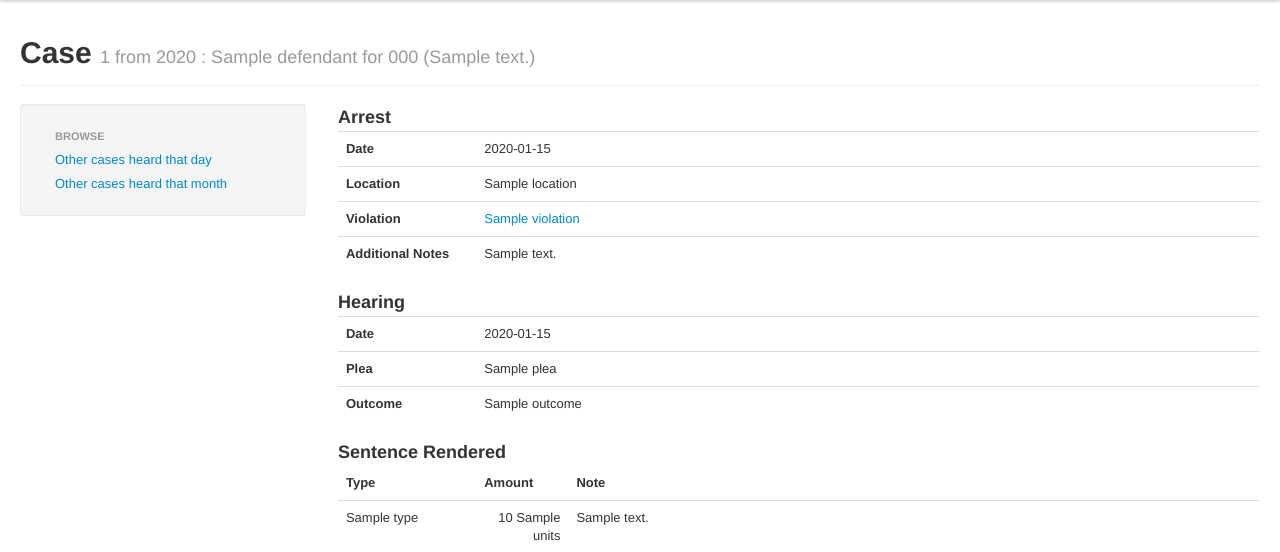
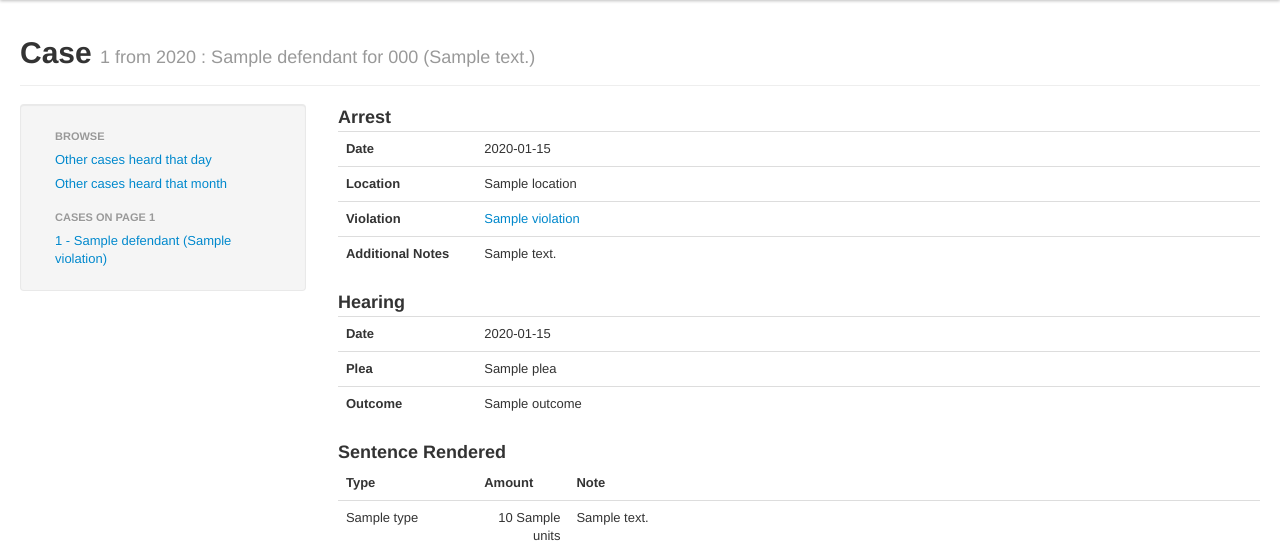
Before and after one commit to dhellmann/athensdocket, a Flask app: page /case/1 in a window 1280 px wide. Shown: the part 40-592 px from the top of the page. Run offline with Flask 2, Linux system fonts and the light colour scheme; a database or web service that is not in the repository returns one stand-in record (values such as "Sample title"); some libraries are stand-ins or nearby versions.

Commit message:
add a list of the cases on the same page
Change-Id: Ie47ebb1165caa77826d1f249e7f2b6d1126de8cd

```diff
--- a/docket/server.py
+++ b/docket/server.py
@@ -109,9 +109,15 @@ def browse_date(year, month=None, day=None):
 def case(caseid):
     case = mongo.db.cases.find_one({'_id': caseid})
     violation = mongo.db.violation_codes.find_one({'_id': case['violation']})
+    cases_on_page = mongo.db.cases.find({'book': case['book'],
+                                         'page': case['page'],
+                                         },
+                                        sort=[('_id', ASCENDING)],
+                                        )
     return render_template('case.html',
                            case=case,
                            violation=violation,
+                           cases_on_page=cases_on_page,
                            )
 
 
--- a/docket/templates/case.html
+++ b/docket/templates/case.html
@@ -25,6 +25,15 @@
                        year=case.hearing_date.year,
                        month=case.hearing_date.month) }}">Other cases
                        heard that month</a></li>
+          {% if cases_on_page %}
+          <li class="nav-header">Cases on page
+          {{case.page}}</li>
+          {% for other_case in cases_on_page %}
+          <li><a href="{{ url_for('case', caseid=other_case._id) }}">{{other_case.number}} -
+          {{other_case.defendant}} ({{other_case.violation}})</a>
+          </li>
+          {% endfor %}
+          {% endif %}
         </ul>
       </div>
     </div>
```
